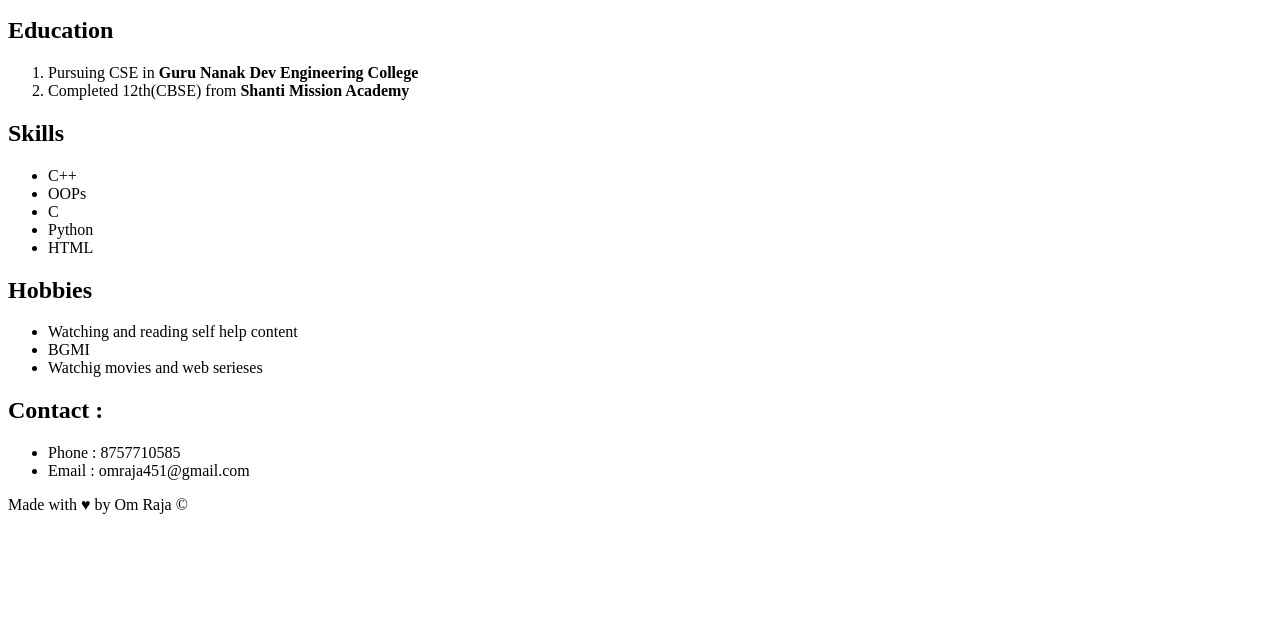
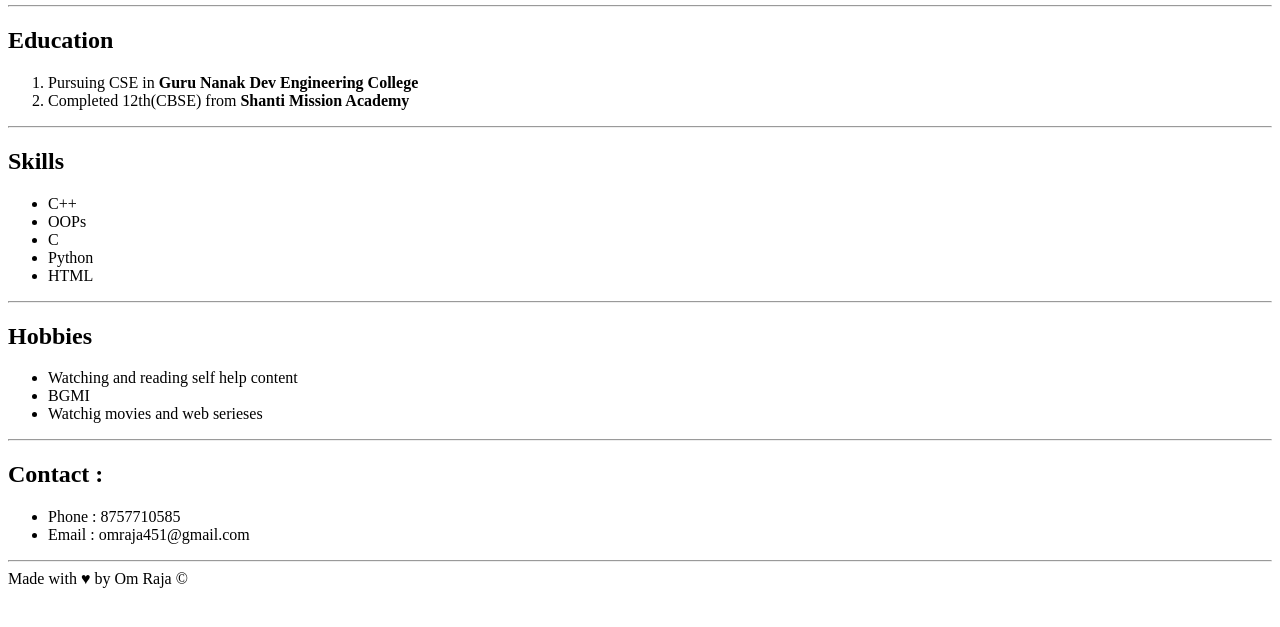
Before and after one commit to Om-Raja/Full-Stack-Development, a plain HTML site: page Day-02/practiceQuestion3.html in a window 1280 px wide. Shown: the part 141-768 px from the top of the page. Drawn offline with Linux system fonts and the light colour scheme.

Commit message:
add hr tag in practiceQuestion3.html

```diff
--- a/Day-02/practiceQuestion3.html
+++ b/Day-02/practiceQuestion3.html
@@ -10,12 +10,15 @@
                 <td><img src="IMG_20220418_230258_814.jpg" height="120" ALT="Om Raja's Image"></td>
             </tr>
         </table>
+        <hr />
 
         <h2>Education</h2>
         <ol>
             <li>Pursuing CSE in <b>Guru Nanak Dev Engineering College</b></li>
             <li>Completed 12th(CBSE) from <b>Shanti Mission Academy</b></li>
         </ol>
+
+        <hr />
 
         <h2>Skills</h2>
         <ul>
@@ -25,6 +28,7 @@
             <li>Python</li>
             <li>HTML</li>
         </ul>
+        <hr>
 
         <h2>Hobbies</h2>
         <ul>
@@ -33,11 +37,15 @@
             <li>Watchig movies and web serieses</li>
         </ul>
 
+        <hr/>
+
         <h2>Contact :</h2>
         <ul>
             <li>Phone : 8757710585</li>
             <li>Email : omraja451@gmail.com</li>
         </ul>
+        <hr />
+
         <footer>
             Made with &hearts; by Om Raja &#169 <!--&#169 stands for copyright symbol-->
         </footer>
```
Also changed, not shown: Day-03/inlineVsBlock.html (added).
